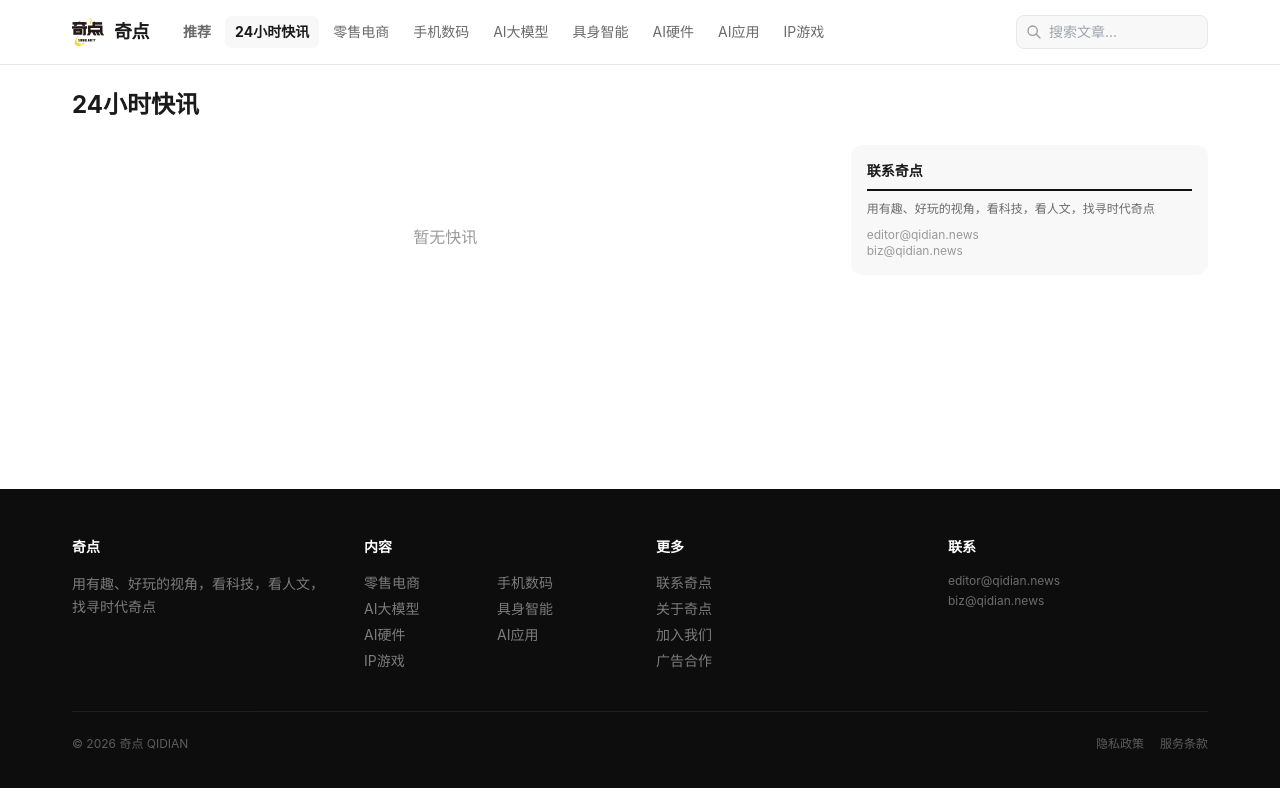
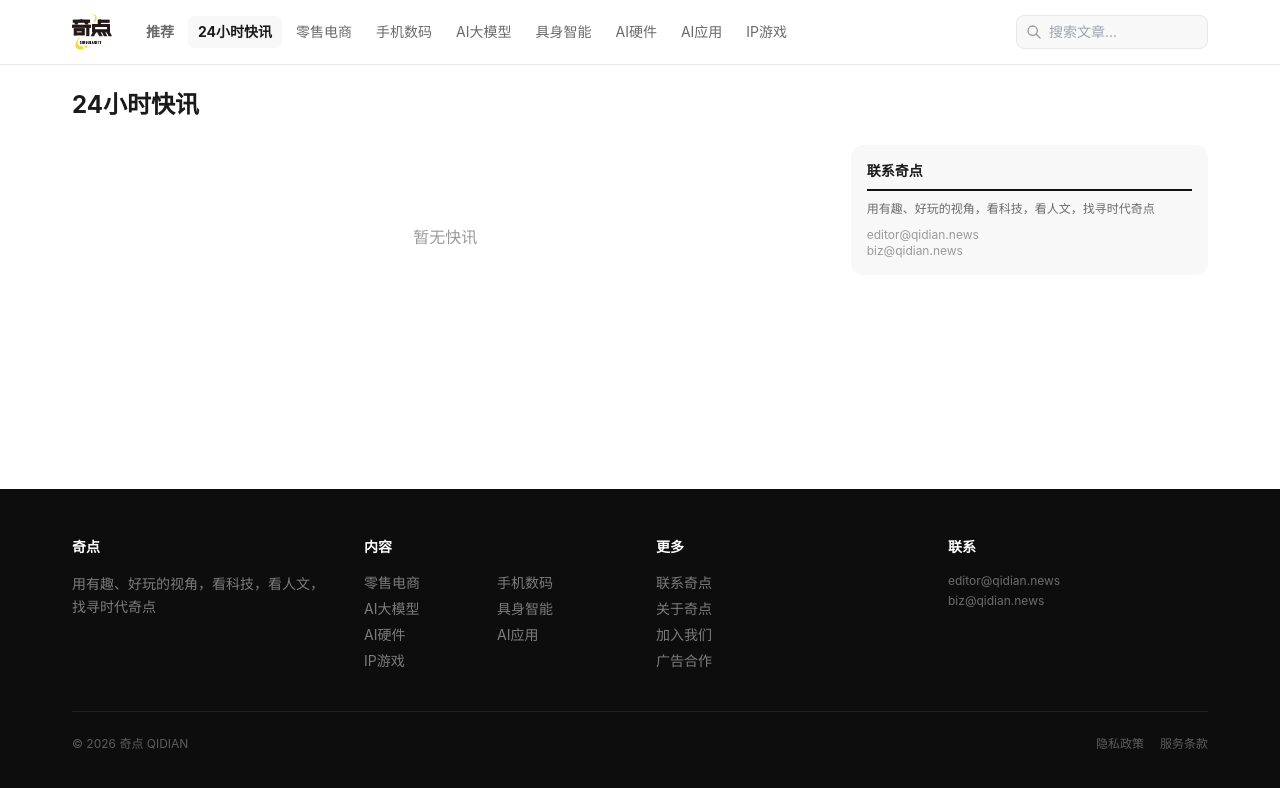
Before and after one commit to niezerui/qidian-media-site, a Next.js app: page /category/24h-news in a window 1280 px wide. Shown: the top 788 px of the page. Built offline with nearby package versions, Linux system fonts and the light colour scheme.

Commit message:
Restore siteConfig fields, remove logo text, enlarge logo

```diff
--- a/src/components/Header.tsx
+++ b/src/components/Header.tsx
@@ -28,12 +28,11 @@ export default function Header() {
         <div className="flex items-center gap-6">
           <Link href="/" className="flex items-center gap-2.5 flex-shrink-0 no-underline">
             {siteConfig.logo.type === 'image' ? (
-              <img src={siteConfig.logo.imageUrl} alt={siteConfig.name} className="h-7 sm:h-8 w-auto" />
+              <img src={siteConfig.logo.imageUrl} alt={siteConfig.name} className="h-9 sm:h-10 w-auto" />
             ) : (
               <span className="flex items-center justify-center w-7 h-7 sm:w-8 sm:h-8 rounded-lg text-white text-sm font-bold"
                 style={{ backgroundColor: 'var(--c-primary)' }}>{siteConfig.logo.text}</span>
             )}
-            <span className="text-base sm:text-lg font-bold tracking-tight" style={{ color: 'var(--c-text)' }}>{siteConfig.name}</span>
           </Link>
 
           {/* Desktop categories */}
--- a/src/lib/site.config.ts
+++ b/src/lib/site.config.ts
@@ -15,7 +15,7 @@ export const siteConfig = {
   logo: {
     type: 'image' as 'text' | 'image',
     text: '奇',
-    imageUrl: '/logo.png',           // ← 图片已放到 public/logo.png
+    imageUrl: '/logo.png',
   },
 
   // ---- 配色（改hex值立即生效） ----
```
